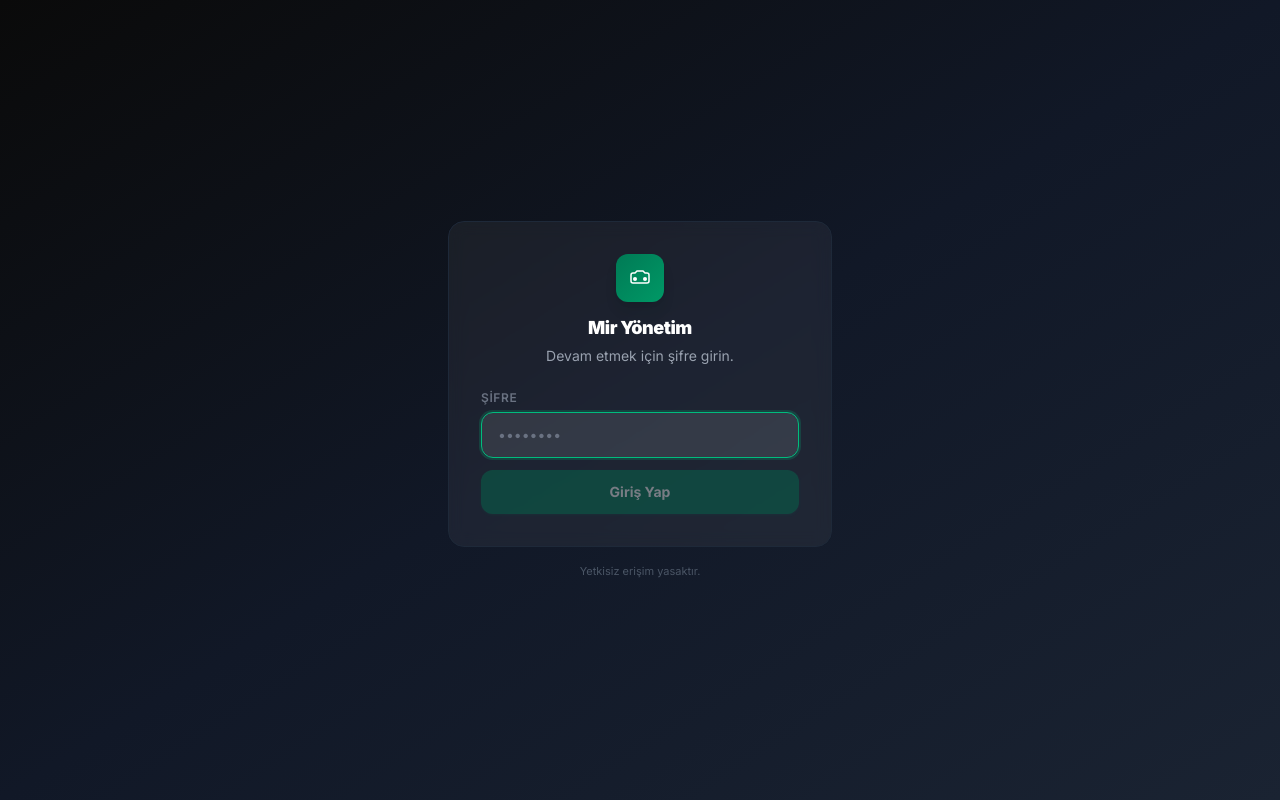
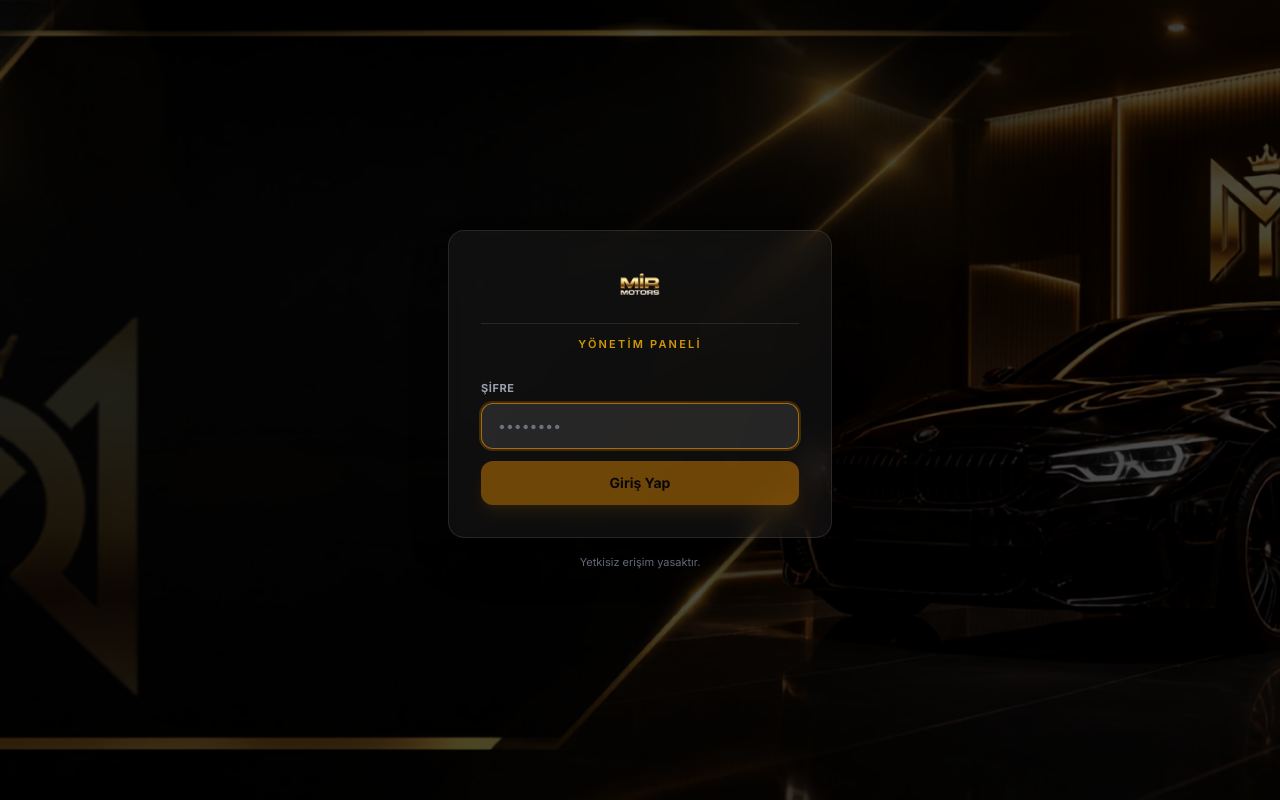
Before and after one commit to LegioNNN/mirmotors-demo, a Next.js app: page /admin in a window 1280 px wide. Built offline with nearby package versions, Linux system fonts and the light colour scheme; no server answers.

Commit message:
feat: admin login bg.png+altın tema, sidebar dark siyah-altın

```diff
--- a/src/app/admin/_components/AdminAuthScreen.tsx
+++ b/src/app/admin/_components/AdminAuthScreen.tsx
@@ -26,64 +26,55 @@ export default function AdminAuthScreen({ onAuth }: AdminAuthScreenProps) {
   };
 
   return (
-    <main className="flex min-h-screen items-center justify-center bg-gradient-to-br from-[#0a0a0a] via-[#111827] to-[#1a2332] px-4">
-      <div className="w-full max-w-sm">
-        <div className="rounded-2xl border border-gray-800 bg-white/5 p-8 backdrop-blur-sm">
-          {/* Logo / Başlık */}
-          <div className="mb-6 text-center">
-            <div className="mx-auto mb-3 flex h-12 w-12 items-center justify-center rounded-xl bg-gradient-to-br from-emerald-700 to-emerald-600 shadow-lg">
-              <svg className="h-6 w-6 text-white" viewBox="0 0 24 24" fill="none" stroke="currentColor" strokeWidth={1.5}>
-                <path d="M5 17a2 2 0 0 1-2-2V9a2 2 0 0 1 2-2h2l2-2h6l2 2h2a2 2 0 0 1 2 2v6a2 2 0 0 1-2 2H5Z" />
-                <circle cx="7" cy="13" r="2" fill="currentColor" stroke="none" />
-                <circle cx="17" cy="13" r="2" fill="currentColor" stroke="none" />
-              </svg>
-            </div>
-            <h1 className="text-lg font-black tracking-tight text-white">
-              {brand.shortName} Yönetim
-            </h1>
-            <p className="mt-1 text-sm text-gray-400">
-              Devam etmek için şifre girin.
+    <main
+      className="relative flex min-h-screen items-center justify-center px-4"
+      style={{ backgroundImage: "url('/bg.png')", backgroundSize: "cover", backgroundPosition: "center" }}
+    >
+      {/* Overlay */}
+      <div className="absolute inset-0 bg-black/70" />
+
+      <div className="relative w-full max-w-sm">
+        <div className="rounded-2xl border border-white/10 bg-white/5 p-8 backdrop-blur-md shadow-2xl">
+          {/* Logo */}
+          <div className="mb-7 flex flex-col items-center gap-3">
+            <img src={brand.logos.horizontalDark} alt={brand.name} className="h-12 w-auto" />
+            <div className="h-px w-full bg-white/10" />
+            <p className="text-[11px] font-semibold uppercase tracking-[0.2em] text-amber-400/80">
+              Yönetim Paneli
             </p>
           </div>
 
           {/* Şifre input */}
           <div className="space-y-3">
             <div>
-              <label htmlFor="admin-password" className="mb-1.5 block text-xs font-semibold uppercase tracking-wider text-gray-500">
+              <label htmlFor="admin-password" className="mb-1.5 block text-[11px] font-bold uppercase tracking-wider text-gray-400">
                 Şifre
               </label>
               <input
                 id="admin-password"
                 type="password"
                 value={password}
-                onChange={(e) => {
-                  setPassword(e.target.value);
-                  setError("");
-                }}
-                onKeyDown={(e) => {
-                  if (e.key === "Enter") handleLogin();
-                }}
+                onChange={(e) => { setPassword(e.target.value); setError(""); }}
+                onKeyDown={(e) => { if (e.key === "Enter") handleLogin(); }}
                 placeholder="••••••••"
-                className="w-full rounded-xl border border-gray-700 bg-white/10 px-4 py-3 text-sm text-white placeholder-gray-500 outline-none transition-all duration-200 focus:border-emerald-500 focus:ring-2 focus:ring-emerald-500/20"
+                className="w-full rounded-xl border border-white/10 bg-white/10 px-4 py-3 text-sm text-white placeholder-gray-500 outline-none transition-all focus:border-amber-500/60 focus:ring-2 focus:ring-amber-500/20"
                 autoFocus
               />
             </div>
 
-            {/* Hata mesajı */}
             {error && <p className="text-xs font-medium text-red-400">{error}</p>}
 
-            {/* Giriş butonu */}
             <button
               type="button"
               onClick={handleLogin}
               disabled={!password.trim()}
-              className="w-full rounded-xl bg-emerald-700 px-4 py-3 text-sm font-bold text-white shadow-sm shadow-emerald-700/20 transition-all duration-200 hover:bg-emerald-600 hover:shadow-md disabled:cursor-not-allowed disabled:opacity-40"
+              className="w-full rounded-xl bg-amber-500 px-4 py-3 text-sm font-bold text-black shadow-lg shadow-amber-500/20 transition-all hover:bg-amber-400 disabled:cursor-not-allowed disabled:opacity-40"
             >
               Giriş Yap
             </button>
           </div>
         </div>
-        <p className="mt-4 text-center text-[11px] text-gray-600">
+        <p className="mt-4 text-center text-[11px] text-gray-500">
           Yetkisiz erişim yasaktır.
         </p>
       </div>
--- a/src/app/admin/_components/AdminShell.tsx
+++ b/src/app/admin/_components/AdminShell.tsx
@@ -93,14 +93,11 @@ export default function AdminShell({ onLogout }: AdminShellProps) {
     <div className="flex min-h-screen bg-[#f4f5f7]">
 
       {/* ── Sidebar (desktop) ── */}
-      <aside className="hidden lg:flex flex-col w-56 shrink-0 border-r border-gray-200 bg-white">
+      <aside className="hidden lg:flex flex-col w-56 shrink-0 border-r border-white/5 bg-[#0d1117]">
         {/* Logo */}
-        <div className="flex items-center gap-3 px-5 py-4 border-b border-gray-100">
-          <img src={brand.logos.icon} alt={brand.name} className="h-10 w-10 object-contain" />
-          <div>
-            <p className="text-sm font-bold text-gray-900">{brand.shortName} Motors</p>
-            <p className="text-[9px] font-semibold uppercase tracking-widest text-gray-400">Admin Panel</p>
-          </div>
+        <div className="flex flex-col items-center gap-1 px-5 py-5 border-b border-white/5">
+          <img src={brand.logos.horizontalDark} alt={brand.name} className="h-9 w-auto" />
+          <p className="text-[9px] font-bold uppercase tracking-[0.2em] text-amber-400/70">Yönetim Paneli</p>
         </div>
 
         {/* Nav */}
@@ -114,14 +111,14 @@ export default function AdminShell({ onLogout }: AdminShellProps) {
                 onClick={() => setActiveTab(item.key)}
                 className={`flex w-full items-center gap-3 rounded-lg px-3 py-2.5 text-sm font-medium transition-all ${
                   active
-                    ? "bg-[#111827] text-white"
-                    : "text-gray-600 hover:bg-gray-100 hover:text-gray-900"
+                    ? "bg-amber-500/10 text-amber-400 border border-amber-500/20"
+                    : "text-gray-400 hover:bg-white/5 hover:text-gray-200"
                 }`}
               >
-                <span className={active ? "text-white" : "text-gray-400"}>{item.icon}</span>
+                <span className={active ? "text-amber-400" : "text-gray-500"}>{item.icon}</span>
                 {item.label}
                 {item.key === "talepler" && pendingCount > 0 && (
-                  <span className={`ml-auto rounded-full px-1.5 py-0.5 text-[10px] font-bold ${active ? "bg-white/20 text-white" : "bg-red-100 text-red-600"}`}>
+                  <span className={`ml-auto rounded-full px-1.5 py-0.5 text-[10px] font-bold ${active ? "bg-amber-500/20 text-amber-300" : "bg-red-500/20 text-red-400"}`}>
                     {pendingCount}
                   </span>
                 )}
@@ -131,12 +128,12 @@ export default function AdminShell({ onLogout }: AdminShellProps) {
         </nav>
 
         {/* Alt butonlar */}
-        <div className="border-t border-gray-100 px-3 py-3 space-y-1">
+        <div className="border-t border-white/5 px-3 py-3 space-y-1">
           <a
             href="/"
-            className="flex w-full items-center gap-3 rounded-lg px-3 py-2.5 text-sm font-medium text-gray-500 hover:bg-gray-100 hover:text-gray-900 transition-colors"
+            className="flex w-full items-center gap-3 rounded-lg px-3 py-2.5 text-sm font-medium text-gray-500 hover:bg-white/5 hover:text-gray-300 transition-colors"
           >
-            <svg className="h-4 w-4 text-gray-400" viewBox="0 0 24 24" fill="none" stroke="currentColor" strokeWidth={2}>
+            <svg className="h-4 w-4" viewBox="0 0 24 24" fill="none" stroke="currentColor" strokeWidth={2}>
               <polyline points="15 18 9 12 15 6" />
             </svg>
             Vitrine Dön
@@ -144,7 +141,7 @@ export default function AdminShell({ onLogout }: AdminShellProps) {
           <button
             type="button"
             onClick={handleLogout}
-            className="flex w-full items-center gap-3 rounded-lg px-3 py-2.5 text-sm font-medium text-red-500 hover:bg-red-50 transition-colors"
+            className="flex w-full items-center gap-3 rounded-lg px-3 py-2.5 text-sm font-medium text-red-400/70 hover:bg-red-500/10 hover:text-red-400 transition-colors"
           >
             <svg className="h-4 w-4" viewBox="0 0 24 24" fill="none" stroke="currentColor" strokeWidth={2}>
               <path d="M9 21H5a2 2 0 0 1-2-2V5a2 2 0 0 1 2-2h4" />
@@ -160,14 +157,11 @@ export default function AdminShell({ onLogout }: AdminShellProps) {
       {sidebarOpen && (
         <div className="fixed inset-0 z-40 lg:hidden">
           <div className="absolute inset-0 bg-black/40" onClick={() => setSidebarOpen(false)} />
-          <aside className="absolute left-0 top-0 bottom-0 w-56 bg-white shadow-xl flex flex-col">
-            <div className="flex items-center justify-between px-5 py-4 border-b border-gray-100">
-              <div className="flex items-center gap-2">
-                <img src={brand.logos.icon} alt={brand.name} className="h-9 w-9 object-contain" />
-                <span className="text-sm font-bold text-gray-900">{brand.shortName} Motors</span>
-              </div>
-              <button type="button" onClick={() => setSidebarOpen(false)} className="rounded-lg p-1 hover:bg-gray-100">
-                <svg className="h-4 w-4 text-gray-500" viewBox="0 0 24 24" fill="none" stroke="currentColor" strokeWidth={2}>
+          <aside className="absolute left-0 top-0 bottom-0 w-56 bg-[#0d1117] shadow-2xl flex flex-col border-r border-white/5">
+            <div className="flex items-center justify-between px-5 py-4 border-b border-white/5">
+              <img src={brand.logos.horizontalDark} alt={brand.name} className="h-8 w-auto" />
+              <button type="button" onClick={() => setSidebarOpen(false)} className="rounded-lg p-1 hover:bg-white/10">
+                <svg className="h-4 w-4 text-gray-400" viewBox="0 0 24 24" fill="none" stroke="currentColor" strokeWidth={2}>
                   <line x1="18" y1="6" x2="6" y2="18" /><line x1="6" y1="6" x2="18" y2="18" />
                 </svg>
               </button>
@@ -181,21 +175,21 @@ export default function AdminShell({ onLogout }: AdminShellProps) {
                     type="button"
                     onClick={() => { setActiveTab(item.key); setSidebarOpen(false); }}
                     className={`flex w-full items-center gap-3 rounded-lg px-3 py-2.5 text-sm font-medium transition-all ${
-                      active ? "bg-[#111827] text-white" : "text-gray-600 hover:bg-gray-100"
+                      active ? "bg-amber-500/10 text-amber-400 border border-amber-500/20" : "text-gray-400 hover:bg-white/5 hover:text-gray-200"
                     }`}
                   >
-                    <span className={active ? "text-white" : "text-gray-400"}>{item.icon}</span>
+                    <span className={active ? "text-amber-400" : "text-gray-500"}>{item.icon}</span>
                     {item.label}
                   </button>
                 );
               })}
             </nav>
-            <div className="border-t border-gray-100 px-3 py-3 space-y-1">
-              <a href="/" className="flex items-center gap-3 rounded-lg px-3 py-2.5 text-sm font-medium text-gray-500 hover:bg-gray-100">
-                <svg className="h-4 w-4 text-gray-400" viewBox="0 0 24 24" fill="none" stroke="currentColor" strokeWidth={2}><polyline points="15 18 9 12 15 6" /></svg>
+            <div className="border-t border-white/5 px-3 py-3 space-y-1">
+              <a href="/" className="flex items-center gap-3 rounded-lg px-3 py-2.5 text-sm font-medium text-gray-500 hover:bg-white/5 hover:text-gray-300">
+                <svg className="h-4 w-4" viewBox="0 0 24 24" fill="none" stroke="currentColor" strokeWidth={2}><polyline points="15 18 9 12 15 6" /></svg>
                 Vitrine Dön
               </a>
-              <button type="button" onClick={handleLogout} className="flex w-full items-center gap-3 rounded-lg px-3 py-2.5 text-sm font-medium text-red-500 hover:bg-red-50">
+              <button type="button" onClick={handleLogout} className="flex w-full items-center gap-3 rounded-lg px-3 py-2.5 text-sm font-medium text-red-400/70 hover:bg-red-500/10 hover:text-red-400">
                 <svg className="h-4 w-4" viewBox="0 0 24 24" fill="none" stroke="currentColor" strokeWidth={2}>
                   <path d="M9 21H5a2 2 0 0 1-2-2V5a2 2 0 0 1 2-2h4" /><polyline points="16 17 21 12 16 7" /><line x1="21" y1="12" x2="9" y2="12" />
                 </svg>
```
